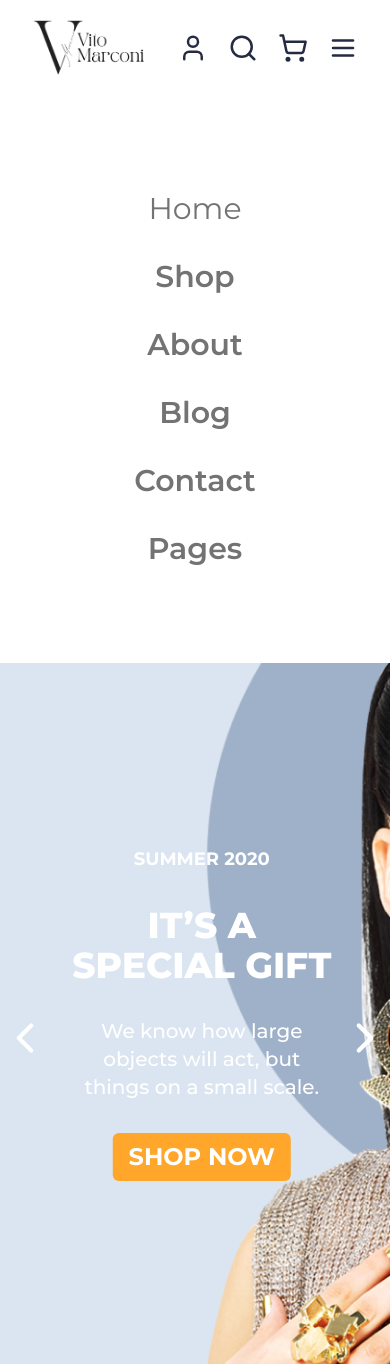
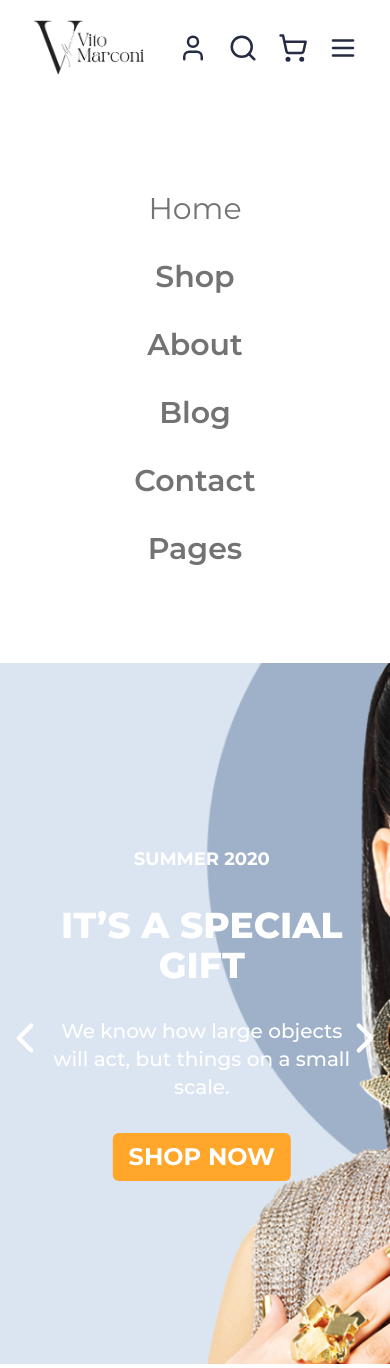
Before and after one commit to irfansubasi/e-commerce, a React (Vite) app: page / in a window 390 px wide. Shown: the top 1368 px of the page. Built offline with nearby package versions, Linux system fonts and the light colour scheme.

Commit message:
fix mobile container padding

```diff
--- a/src/index.css
+++ b/src/index.css
@@ -53,7 +53,7 @@
   }
 
   .container {
-    @apply mx-auto px-16 md:px-60;
+    @apply mx-auto px-10 md:px-60;
   }
 }
 
```
